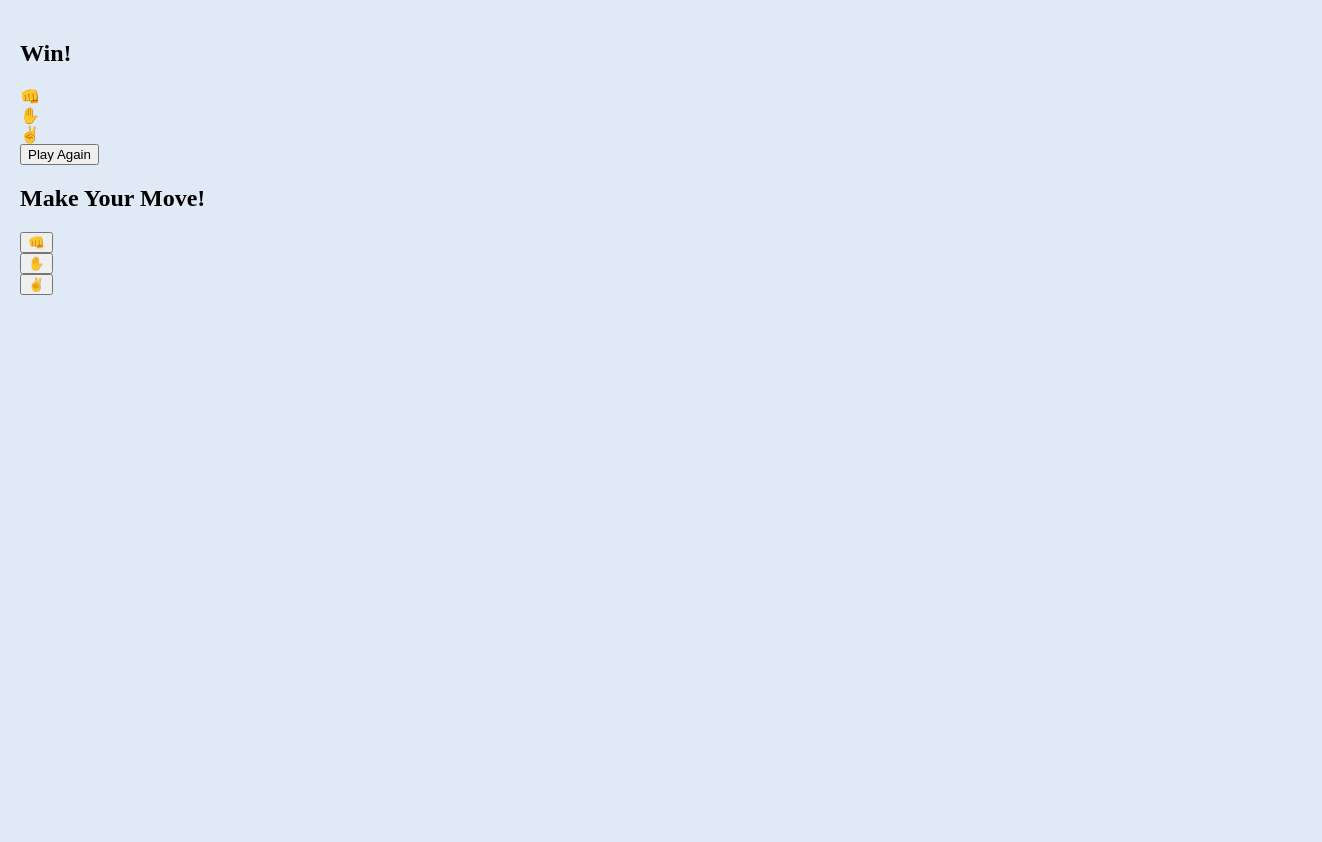
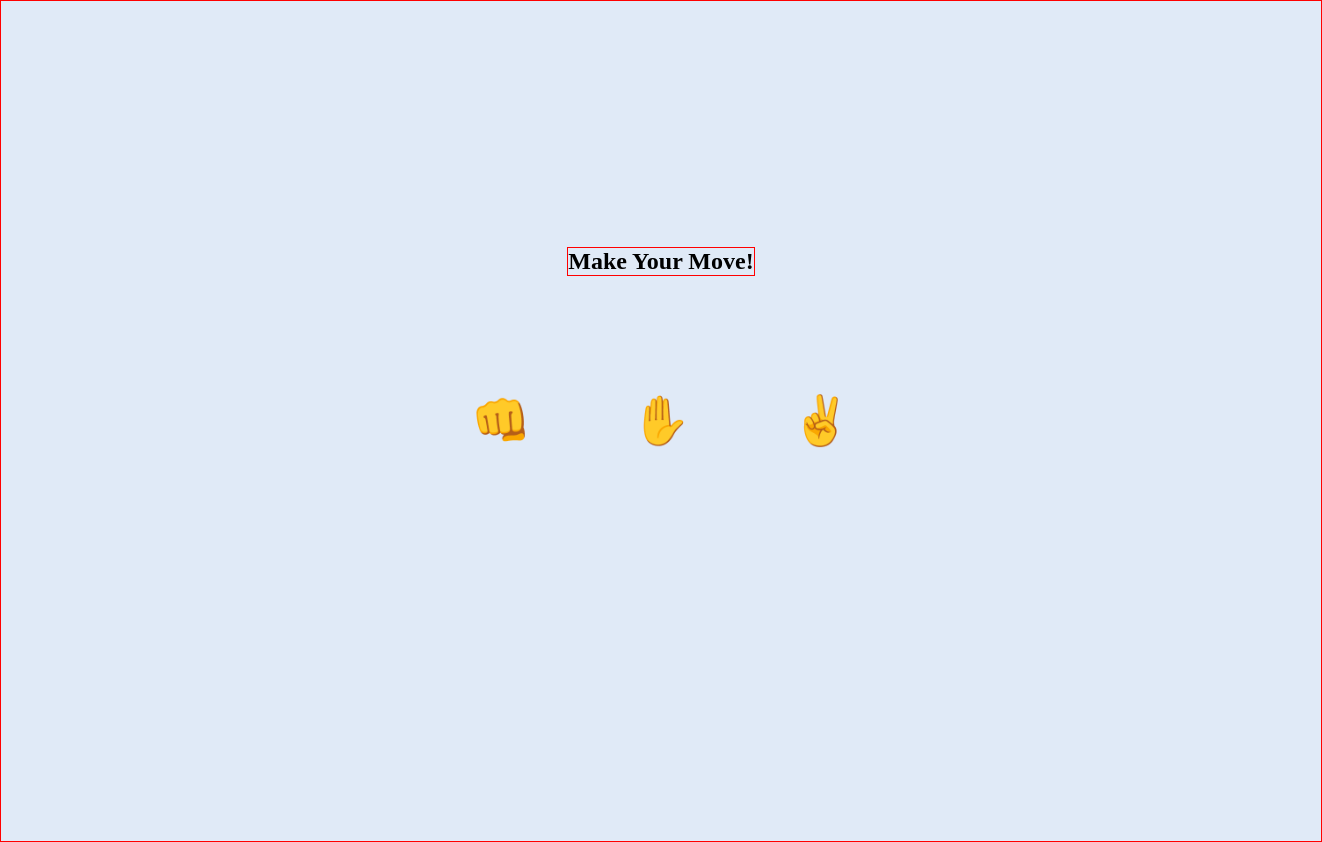
Before and after one commit to rioredwards/Rock-Paper-Scissors, a plain HTML site: page index.html in a window 1280 px wide. Shown: the whole page, 1322 px wide, since content can reach past the window. Before the commit the page ends 800 px from the top, so only its background shows below. Drawn offline with Linux system fonts and the light colour scheme.

Commit message:
Add style.css and basic styling

```diff
--- a/index.html
+++ b/index.html
@@ -15,40 +15,41 @@
         <!-- css -->
         <link rel="stylesheet" href="/styles/reset.css" />
         <link rel="stylesheet" href="/styles/global.css" />
+        <link rel="stylesheet" href="/styles/style.css" />
     </head>
 
     <body>
         <main>
-            <section id="results">
-                <h2 class="game-state-text">Win!</h2>
-                <ul class="RPS_result triplet">
+            <section id="move" class="main-container">
+                <h2 class="game-state-text">Make Your Move!</h2>
+                <ul class="move_list triplet">
                     <li>
-                        <div id="rock" class="RPS-btn">👊</div>
+                        <button id="rock" class="icon-move">👊</button>
                     </li>
                     <li>
-                        <div id="paper" class="RPS-btn">✋</div>
+                        <button id="paper" class="icon-move">✋</button>
                     </li>
                     <li>
-                        <div id="scissors" class="RPS-btn">✌️</div>
+                        <button id="scissors" class="icon-move">✌️</button>
+                    </li>
+                </ul>
+            </section>
+
+            <section id="results" class="main-container hidden">
+                <h2 class="game-state-text">Win!</h2>
+                <ul class="result_list triplet">
+                    <li>
+                        <div id="rock" class="icon-result">👊</div>
+                    </li>
+                    <li>
+                        <div id="paper" class="icon-result">✋</div>
+                    </li>
+                    <li>
+                        <div id="scissors" class="icon-result">✌️</div>
                     </li>
                 </ul>
                 <button id="play-again-button">Play Again</button>
             </section>
-
-            <section id="RPS">
-                <h2 class="game-state-text">Make Your Move!</h2>
-                <ul class="RPS_move triplet">
-                    <li>
-                        <button id="rock" class="RPS-btn">👊</button>
-                    </li>
-                    <li>
-                        <button id="paper" class="RPS-btn">✋</button>
-                    </li>
-                    <li>
-                        <button id="scissors" class="RPS-btn">✌️</button>
-                    </li>
-                </ul>
-            </section>
         </main>
     </body>
 </html>
--- /dev/null
+++ b/styles/style.css
@@ -0,0 +1,41 @@
+* {
+    box-sizing: border-box;
+    border: 1px solid red;
+}
+
+body {
+    margin: 0;
+    padding: 0;
+}
+
+.main-container {
+    height: 100vh;
+    width: 100vw;
+    display: grid;
+    grid-template-rows: 10rem 10rem 10rem;
+    justify-content: center;
+    align-content: center;
+    justify-items: center;
+    align-items: center;
+}
+
+.triplet {
+    width: 30rem;
+    display: flex;
+    justify-content: space-around;
+}
+
+.icon-move,
+.icon-result {
+    font-size: 48px;
+}
+
+.icon-move {
+    border: none;
+    outline: none;
+    background-color: inherit;
+}
+
+.hidden {
+    display: none;
+}
```
